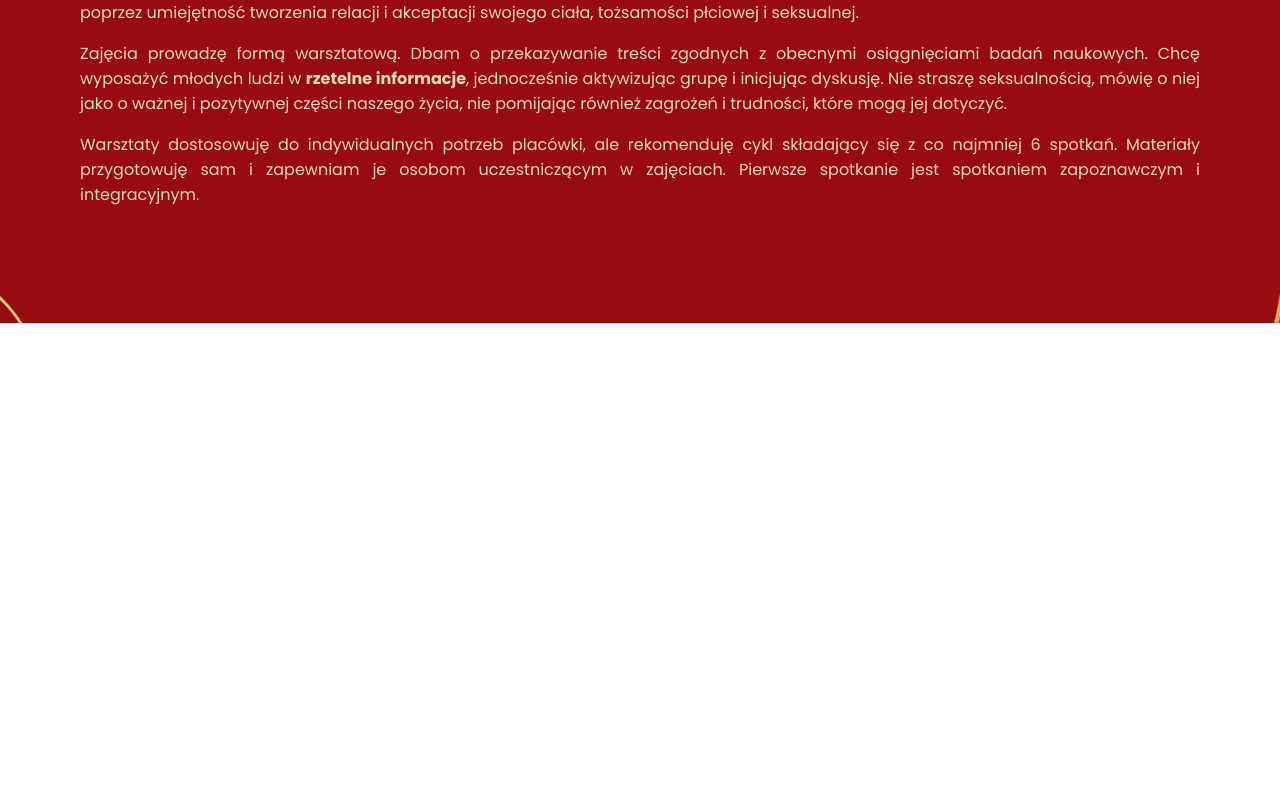
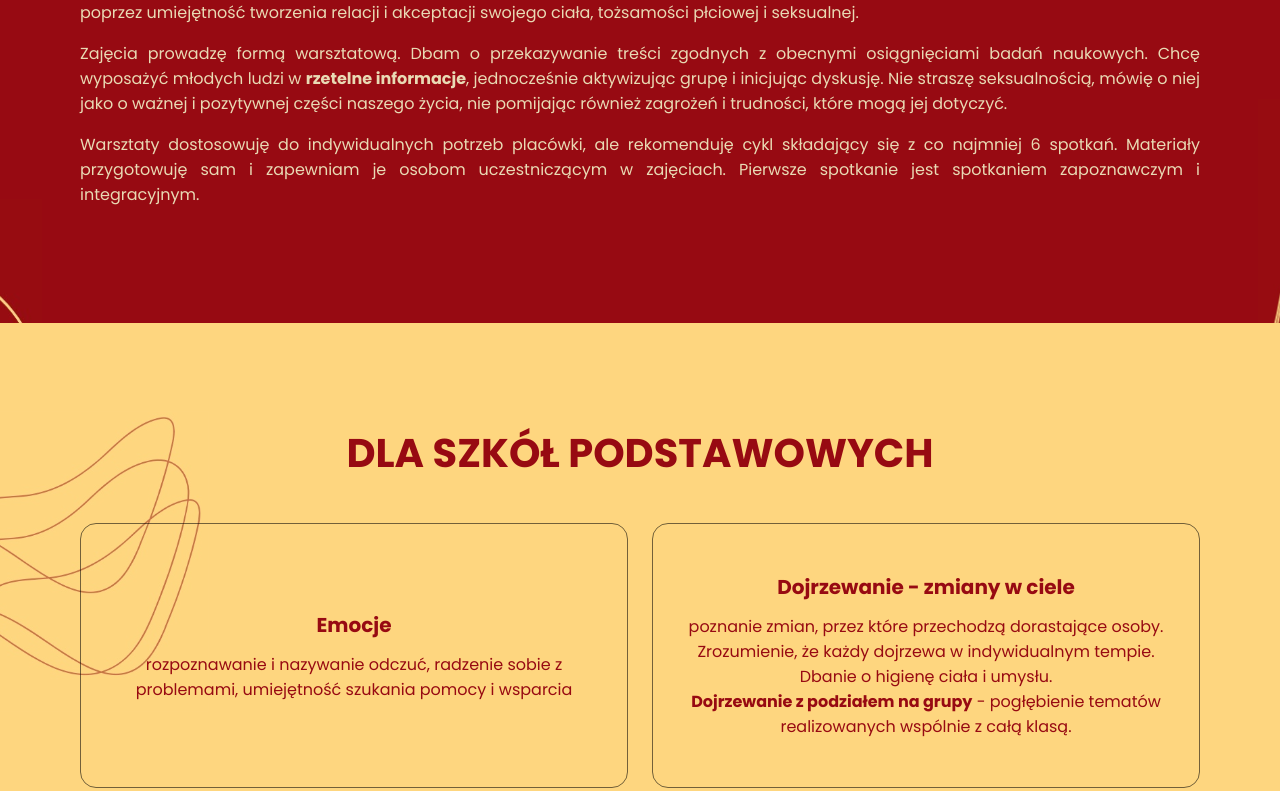
Before and after one commit to goldipl/czytamprzedseksem-website, a Next.js app: page / in a window 1280 px wide. Shown: the part 2646-3437 px from the top of the page. Before the commit the page ends 2994 px from the top, so only its background shows below. Built offline with nearby package versions, Linux system fonts and the light colour scheme.

Commit message:
add Primary school content & styles with new listings and textbos scss

```diff
--- /dev/null
+++ b/src/components/sections/PrimarySchoolWorkshops.tsx
@@ -0,0 +1,80 @@
+import React from "react";
+import Image from "next/image";
+import BrownShapePrimarySchoolWorkshop01 from "./../../../public/shapes/brown-on-gold-shape03.jpg";
+
+const PrimarySchoolWorkshops = () => {
+  return (
+    <section id="primaryschool-section" className="primaryschool-section">
+      <div className="primaryschool-section-wrapper">
+        <h2>Dla szkół podstawowych</h2>
+        <Image
+          className="golden-shape-workshops01"
+          src={BrownShapePrimarySchoolWorkshop01.src}
+          width={224}
+          height={300}
+          alt="Miedziany kształt"
+        />
+        <Image
+          className="golden-shape-workshops02"
+          src={BrownShapePrimarySchoolWorkshop01.src}
+          width={224}
+          height={300}
+          alt="Miedziany kształt"
+        />
+        <div className="vert-box">
+          <div className="vert-box-slot">
+            <h4>
+              <strong>Emocje</strong>
+            </h4>
+            <p>
+              rozpoznawanie i nazywanie odczuć, radzenie sobie z problemami,
+              umiejętność szukania pomocy i wsparcia
+            </p>
+          </div>
+          <div className="vert-box-slot">
+            <h4>
+              <strong>Dojrzewanie - zmiany w ciele</strong>
+            </h4>
+            <p>
+              poznanie zmian, przez które przechodzą dorastające osoby.
+              Zrozumienie, że każdy dojrzewa w indywidualnym tempie. Dbanie o
+              higienę ciała i umysłu.
+            </p>
+            <p>
+              <strong>Dojrzewanie z podziałem na grupy</strong> - pogłębienie
+              tematów realizowanych wspólnie z całą klasą.
+            </p>
+          </div>
+          <div className="vert-box-slot">
+            <h4>
+              <strong>Zapłodnienie i ciąża</strong>
+            </h4>
+            <p>
+              zrozumienie, na czym polegają zapłodnienie i ciąża oraz jakie są
+              jej pierwsze symptomy.
+            </p>
+          </div>
+          <div className="vert-box-slot">
+            <h4>
+              <strong>Stereotypy płciowe</strong>
+            </h4>
+            <p>
+              poznanie czym są stereotypy, zauważenie tego jak mogą oddziaływać
+              na nasze życie, zrozumienie, że każdy człowiek to dużo więcej niż
+              tylko to, co widać na pierwszy rzut oka.
+            </p>
+          </div>
+          <div className="vert-box-slot">
+            <p>
+              Zagadnienia związane z budowaniem relacji, pierwszymi
+              zakochaniami, stawianiem granic, tożsamością płciową i seksualną,
+              korzystaniem z internetu i pornografią.
+            </p>
+          </div>
+        </div>
+      </div>
+    </section>
+  );
+};
+
+export default PrimarySchoolWorkshops;
--- a/src/pages/index.tsx
+++ b/src/pages/index.tsx
@@ -6,6 +6,7 @@ import Footer from "@/components/common/Footer";
 import News from "@/components/sections/News";
 import AboutMe from "@/components/sections/AboutMe";
 import Workshops from "@/components/sections/Workshops";
+import PrimarySchoolWorkshops from "@/components/sections/PrimarySchoolWorkshops";
 
 const index = () => {
   return (
@@ -18,6 +19,7 @@ const index = () => {
         <AboutMe />
         <News />
         <Workshops />
+        <PrimarySchoolWorkshops />
       </main>
       <footer>
         <Footer />
--- /dev/null
+++ b/src/sass/common/_listings.scss
@@ -0,0 +1,38 @@
+.vert-box {
+  display: flex;
+  flex-wrap: wrap;
+  gap: 24px;
+  &-slot {
+    position: relative;
+    z-index: 1;
+    display: flex;
+    flex-direction: column;
+    align-items: center;
+    justify-content: center;
+    padding: 48px 24px;
+    border: 1px solid $color-black02;
+    width: calc(50% - 12px);
+    border-radius: 16px;
+    &:last-of-type {
+      width: 100%;
+    }
+    h4 {
+      font-size: 20px;
+      margin: 0 0 12px 0;
+      color: $text-secondary-color01;
+      text-align: center;
+    }
+    p {
+      color: $text-secondary-color01;
+      text-align: center;
+      a {
+        color: $text-secondary-color02;
+      }
+    }
+  }
+  &.light-version {
+    .vert-box-slot {
+      border: 1px solid $border-color02;
+    }
+  }
+}
--- a/src/sass/common/_textbox.scss
+++ b/src/sass/common/_textbox.scss
@@ -1,5 +1,23 @@
 .text-box {
+  position: relative;
+  z-index: 1;
+  &.dark-text {
+    .text-box-slot {
+      h4 {
+        color: $text-secondary-color01;
+      }
+      p {
+        color: $text-secondary-color01;
+        a {
+          color: $text-secondary-color02;
+        }
+      }
+    }
+  }
   &-slot {
+    h4 {
+      color: $text-primary-color02;
+    }
     p {
       text-align: justify;
       color: $text-primary-color02;
--- a/src/sass/global/_variables.scss
+++ b/src/sass/global/_variables.scss
@@ -1,5 +1,6 @@
 $color-white: #ffffff;
 $color-black: #000000;
+$color-black02: #0000008c;
 
 $white-bg-color: #ffffff;
 $main-bg-color01: #970a12;
@@ -10,7 +11,9 @@ $text-primary-color01: #fbd980;
 $text-primary-color02: #e9dab4;
 $text-primary-color03: #e4b84b;
 $text-secondary-color01: #970a12;
+$text-secondary-color02: #c03038;
 
 $border-color01: #970a12;
+$border-color02: #fbd980;
 
 $transparent: rgba(255, 255, 255, 0);
--- a/src/sass/main.scss
+++ b/src/sass/main.scss
@@ -12,9 +12,11 @@
 @import "./common/footer";
 @import "./common/buttons";
 @import "./common/textbox";
+@import "./common/listings";
 
 // Sections
 @import "./sections/hero";
 @import "./sections/about_me";
 @import "./sections/news";
 @import "./sections/workshops";
+@import "./sections/primary_school";
--- /dev/null
+++ b/src/sass/sections/_primary_school.scss
@@ -0,0 +1,39 @@
+.primaryschool-section {
+  background-color: $main-bg-color02;
+  height: auto;
+  padding: 100px 0;
+  &-wrapper {
+    position: relative;
+    max-width: calc(1280px - 160px);
+    width: 100%;
+    margin: 0 auto;
+    h2 {
+      color: $text-secondary-color01;
+      font-size: 40px;
+      margin-bottom: 24px;
+      text-transform: uppercase;
+      text-align: center;
+      margin: 0 0 40px 0;
+    }
+    .golden-shape-workshops01 {
+      position: absolute;
+      top: 0;
+      left: -160px;
+      z-index: 0;
+      transform: rotate(270deg);
+      width: 300px;
+      height: auto;
+      opacity: 0.5;
+    }
+    .golden-shape-workshops02 {
+      position: absolute;
+      bottom: -84px;
+      right: -160px;
+      z-index: 0;
+      transform: rotate(270deg);
+      width: 300px;
+      height: auto;
+      opacity: 0.5;
+    }
+  }
+}
```
